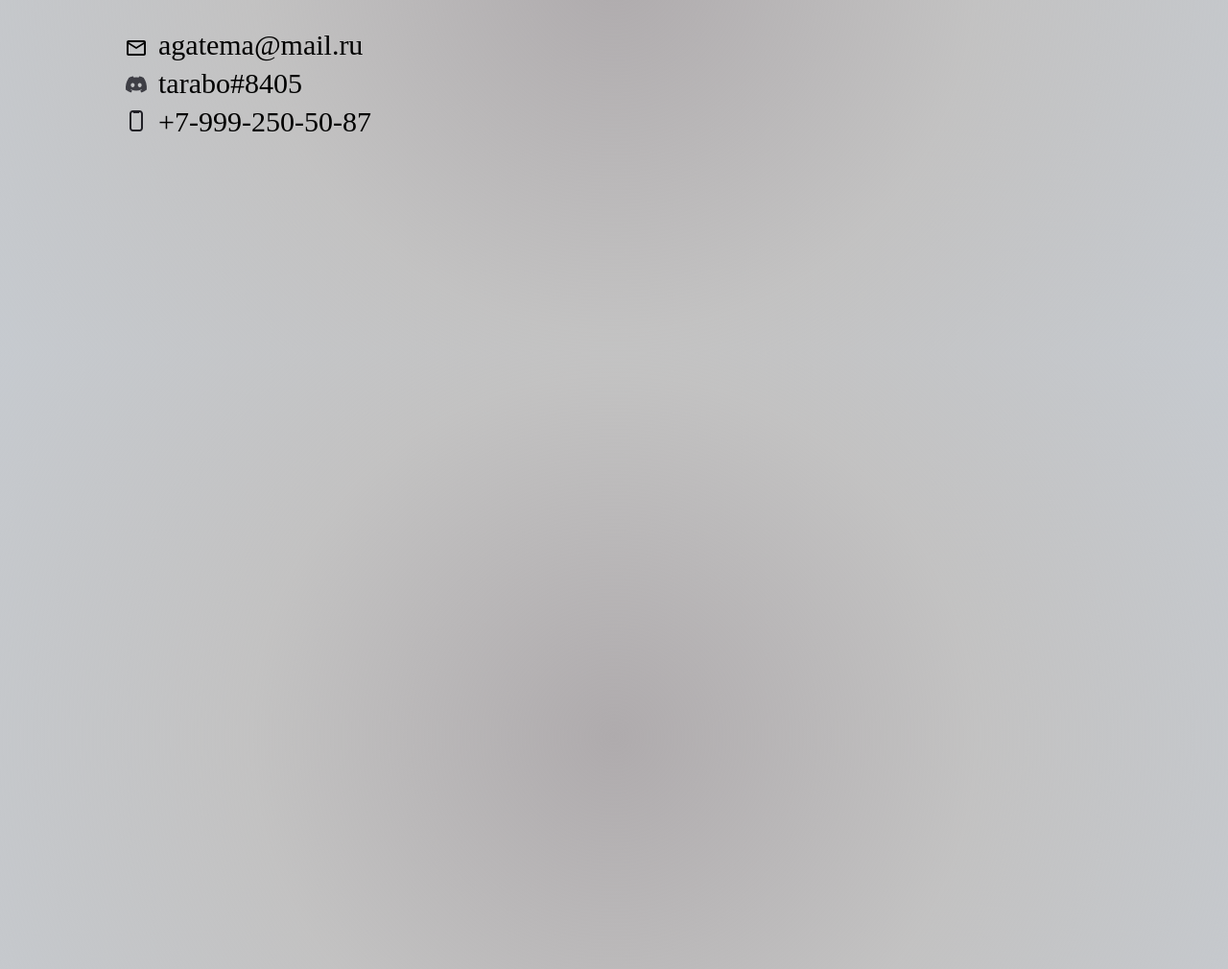
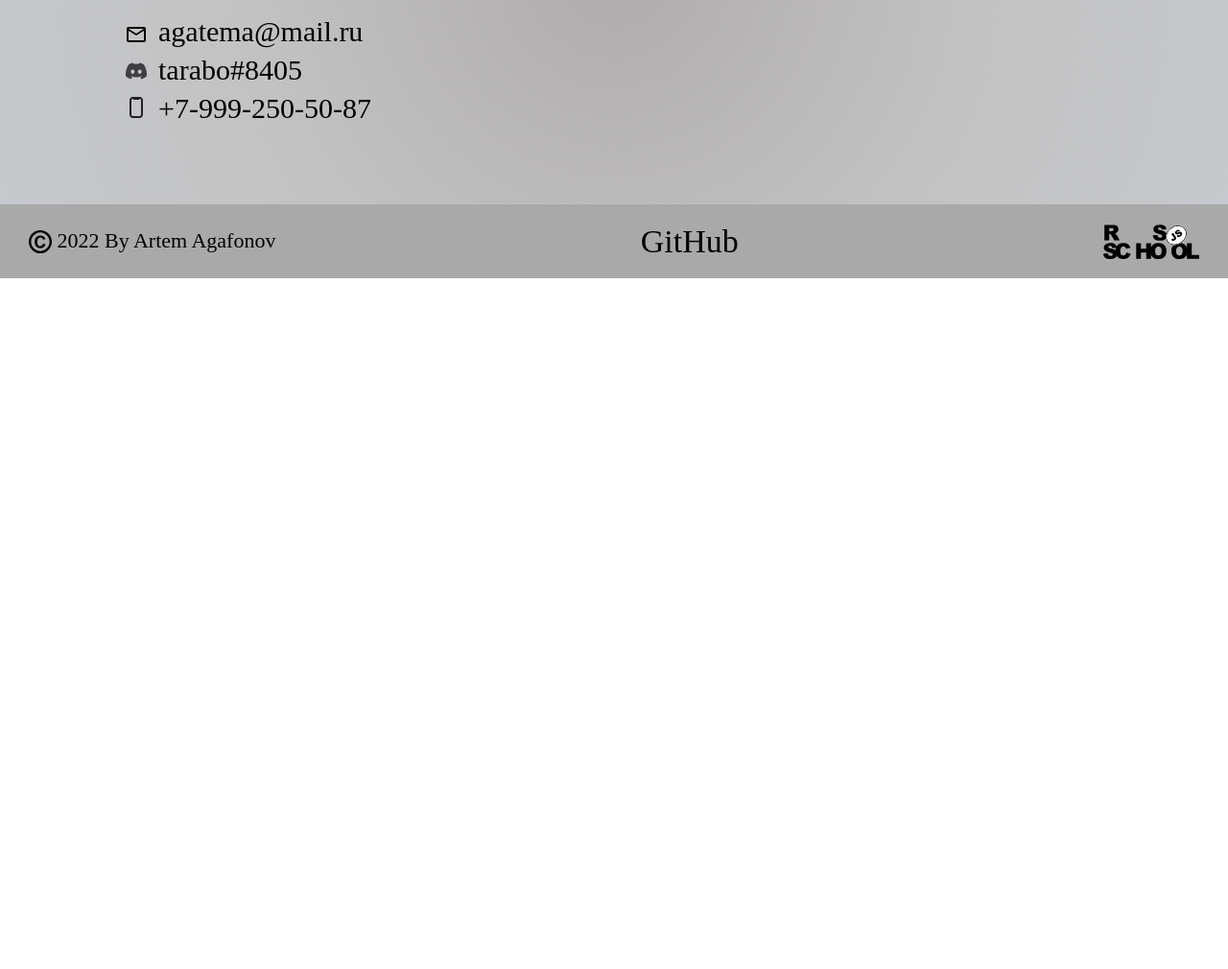
Before and after one commit to Artem3348/rsschool-cv, a plain HTML site: page index.html in a window 1280 px wide. Shown: the part 2032-3042 px from the top of the page at 96% size. After the commit the page ends 2322 px from the top, so only its background shows below. Drawn offline with Linux system fonts and the light colour scheme.

Commit message:
feat: add footer

```diff
--- a/index.html
+++ b/index.html
@@ -69,7 +69,6 @@
           </div>
         </div>
       </section>
-      x
       <section class="section__code">
         <div class="container">
           <div class="code" id="code">
@@ -124,6 +123,23 @@
         </div>
       </section>
     </main>
-    <br /><br /><br /><br /><br /><br /><br /><br /><br /><br /><br /><br /><br /><br /><br /><br /><br /><br /><br /><br /><br /><br /><br /><br /><br /><br /><br /><br /><br /><br /><br /><br /><br /><br /><br /><br /><br /><br /><br /><br /><br /><br /><br /><br /><br /><br /><br /><br /><br /><br /><br /><br /><br /><br /><br /><br /><br /><br /><br /><br /><br /><br /><br /><br /><br /><br /><br /><br /><br /><br /><br /><br /><br /><br /><br /><br /><br /><br /><br /><br /><br /><br /><br /><br /><br /><br /><br /><br /><br /><br /><br /><br /><br /><br /><br /><br /><br /><br /><br /><br />
+    <footer>
+      <div class="container">
+        <div class="footer">
+          <p class="footer__copy">
+            <img src="/rsschool-cv/images/copyright.svg" alt="copyright" />
+            2022 By Artem Agafonov
+          </p>
+          <a href="" class="footer__git">GitHub</a>
+          <a href="">
+            <img
+              class="footer__logo"
+              src="/rsschool-cv/images/rs_school_js.svg"
+              alt="rs logo"
+            />
+          </a>
+        </div>
+      </div>
+    </footer>
   </body>
 </html>
--- a/style.css
+++ b/style.css
@@ -221,3 +221,30 @@ header {
   background: url(/rsschool-cv/images/phone.svg) left 7px no-repeat;
   padding: 0 0 0 35px;
 }
+footer {
+  background-color: #a9a9a9;
+  padding: 20px 0 20px 0;
+  margin: 80px 0 0 0;
+}
+.footer {
+  display: flex;
+  justify-content: space-between;
+  align-items: center;
+}
+.footer__logo {
+  width: 100px;
+}
+.footer__git {
+  font-size: 34px;
+}
+.footer a {
+  color: #000;
+}
+.footer a:hover {
+  color: #666565;
+  text-decoration: underline;
+  text-underline-offset: 5px;
+}
+.footer__copy {
+  font-size: 22px;
+}
```
Also changed, not shown: images/copyright.svg (added).
